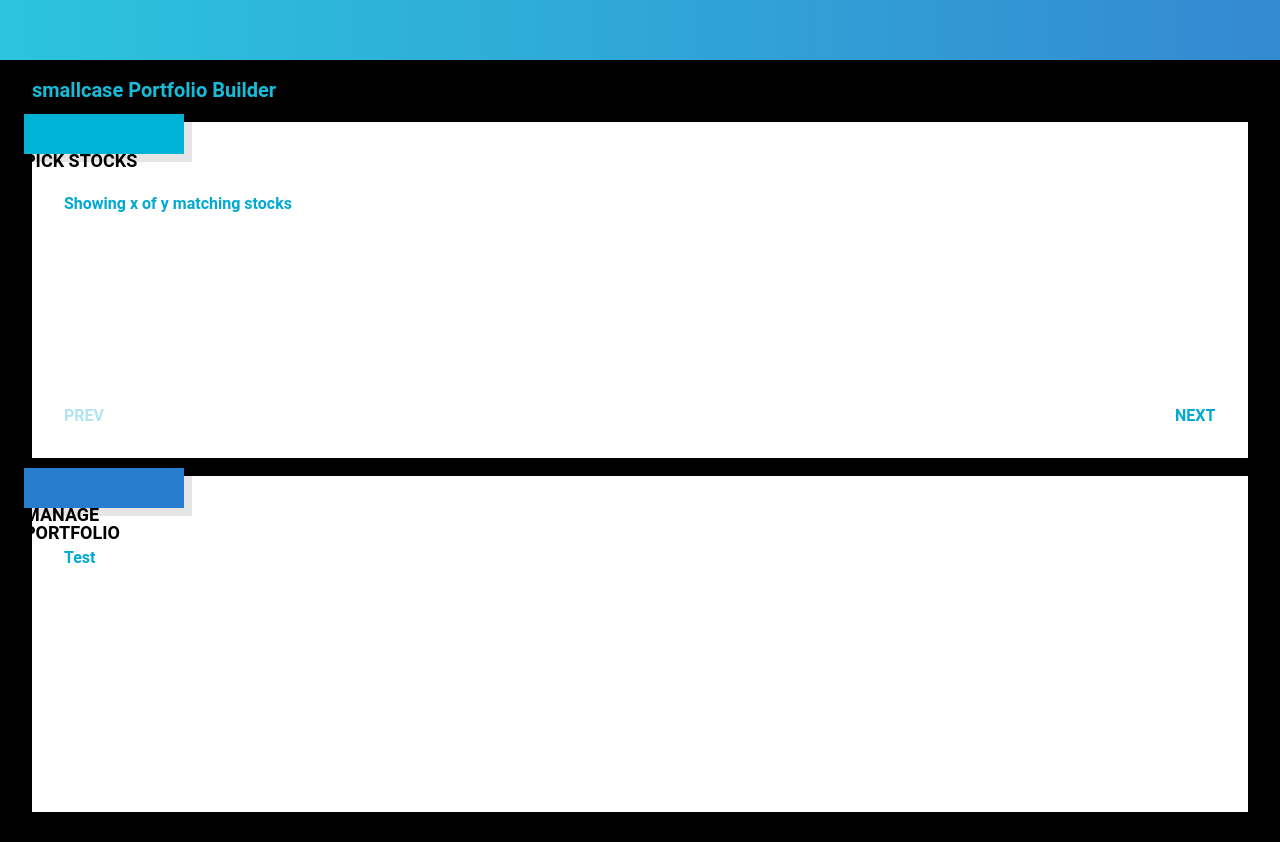
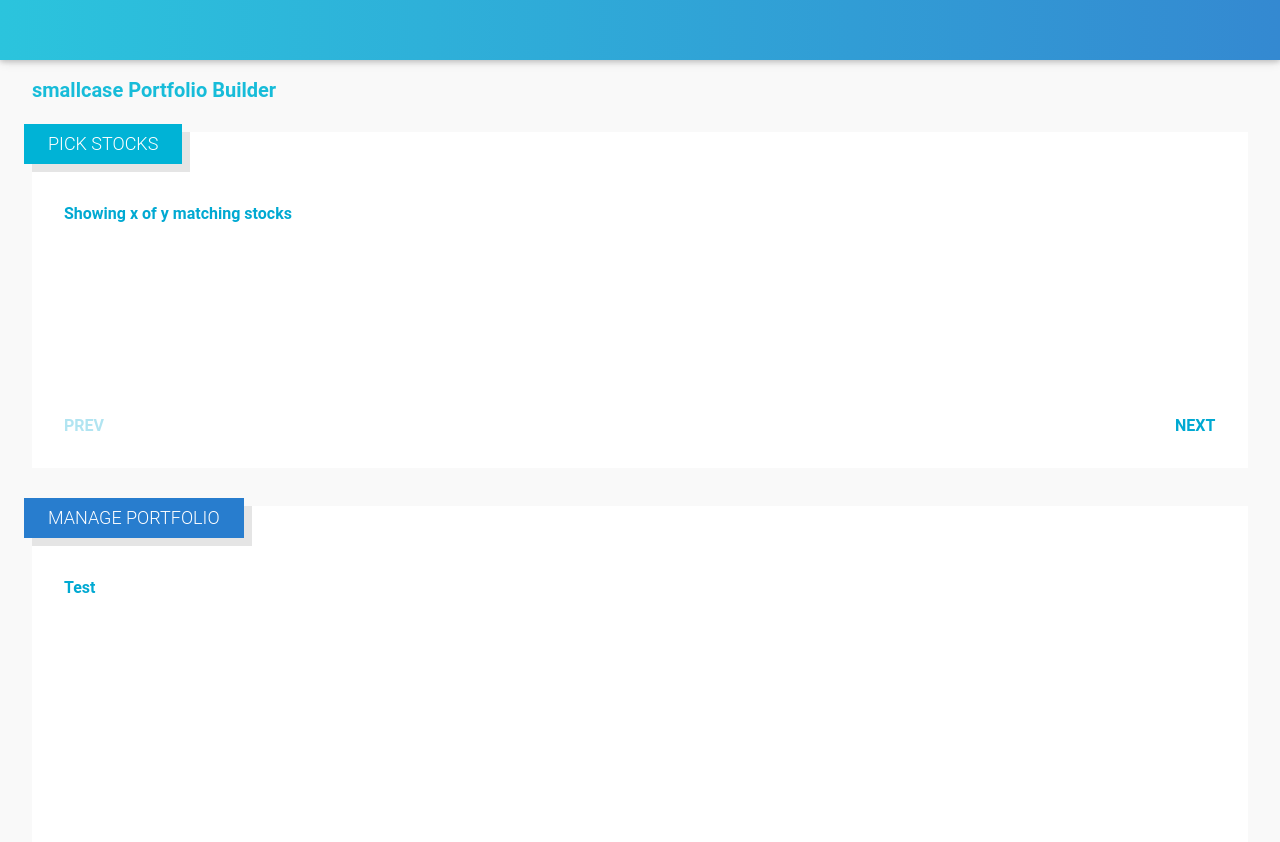
Before and after one commit to kashishgrover/SmallcaseApp, a website: page app/index.html in a window 1280 px wide. Before the commit the page ends 812 px from the top, so only its background shows below. Drawn offline with nearby package versions, Linux system fonts and the light colour scheme; some packages are replaced by stand-ins of ours.

Commit message:
Positioning

```diff
--- a/app/index.html
+++ b/app/index.html
@@ -12,18 +12,14 @@
           smallcase Portfolio Builder
         </div>
         <div class="Panel">
-          <div class="PanelLabel PickStocksLabel">
-            <p class="PanelLabelText">PICK STOCKS</p>
-          </div>
+          <div class="PanelLabel PickStocksLabel PanelLabelText">PICK STOCKS</div>
           <p class="showing-x-of-y">Showing x of y matching stocks</p>
           <a class="PREV">PREV</a>
           <a class="NEXT">NEXT</a>
         </div>
         <br>
         <div class="Panel">
-          <div class="PanelLabel ManagePortfolioLabel">
-            <p class="PanelLabelText">MANAGE PORTFOLIO</p>
-          </div>
+          <div class="PanelLabel ManagePortfolioLabel PanelLabelText">MANAGE PORTFOLIO</div>
           <p class="showing-x-of-y">Test</p>
         </div>
       </div>
--- a/app/style.css
+++ b/app/style.css
@@ -11,7 +11,6 @@
 
 .smallcase-Portfolio {
   padding-top: 80px;
-  padding-bottom: 10px;
   left: 30px;
   width: 380px;
   height: 32px;
@@ -32,6 +31,7 @@
 
 .Panel {
   width: 100%;
+  margin-top: 20px;
   height: 336px;
   background-color: #ffffff;
   position: relative;
@@ -78,7 +78,7 @@
 }
 
 .PanelLabel {
-  width: 160px;
+  width: auto;
   height: 40px;
   line-height: 40px;
   left: -8px;
@@ -90,17 +90,18 @@
 }
 
 .PanelLabelText {
-  left: 0;
-  top: 50%;
   font-family: 'Roboto', sans-serif;
-  width: 100%;
+  margin-top: 0px;
+  margin-bottom: 0px;
+  width: auto;
+  height: 40px;
   text-align: center;
   font-size: 18px;
-  font-weight: 600;
-  line-height: 1;
-  text-align: left;
-  color: #000;
+  font-weight: 300;
+  color: #ffffff;
   position: absolute;
+  padding-left: 24px;
+  padding-right: 24px;
 }
 
 .PickStocksLabel {
@@ -113,8 +114,8 @@
 
 body {
   font-family: 'Work Sans', sans-serif;
-  /*background-color: #f9f9f9;*/
-  background-color: black;
+  background-color: #f9f9f9;
+  /*background-color: black;*/
   margin: 0;
   /*line-height: 1.5;*/
 }
```
